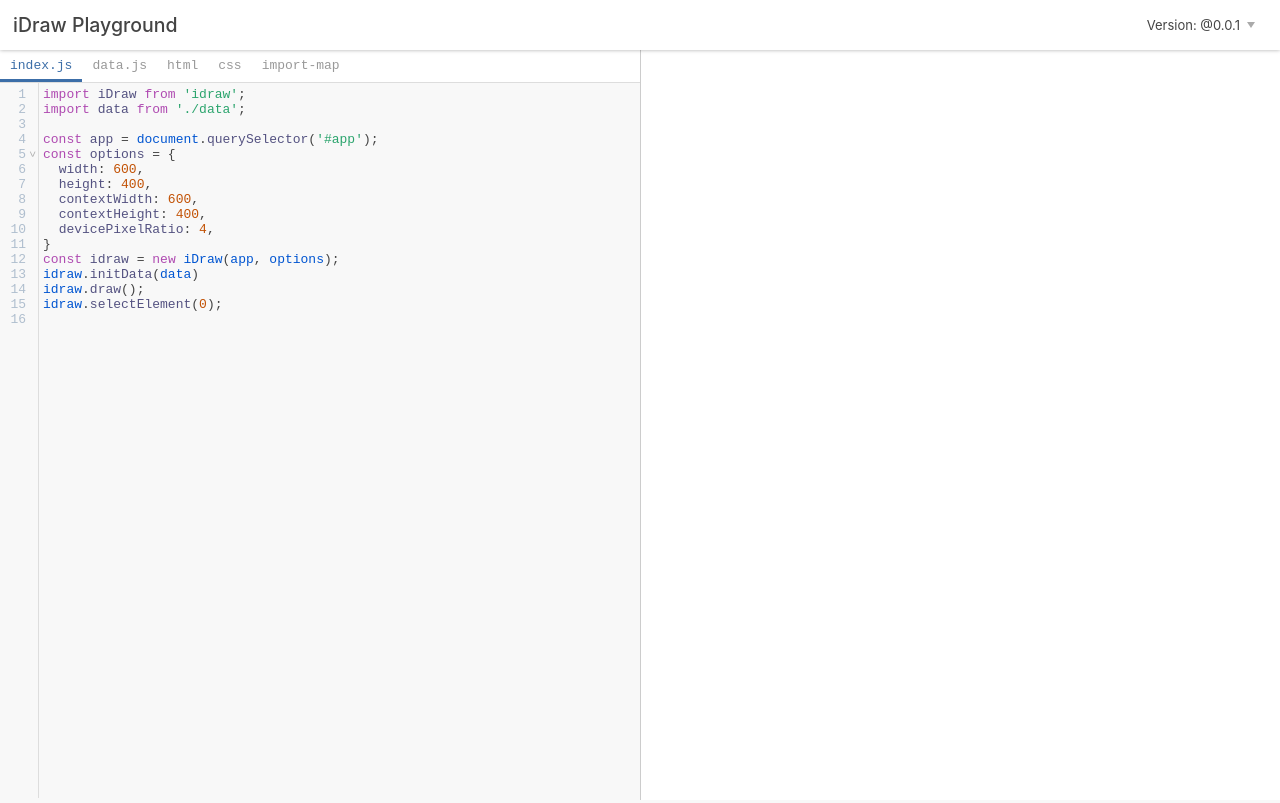
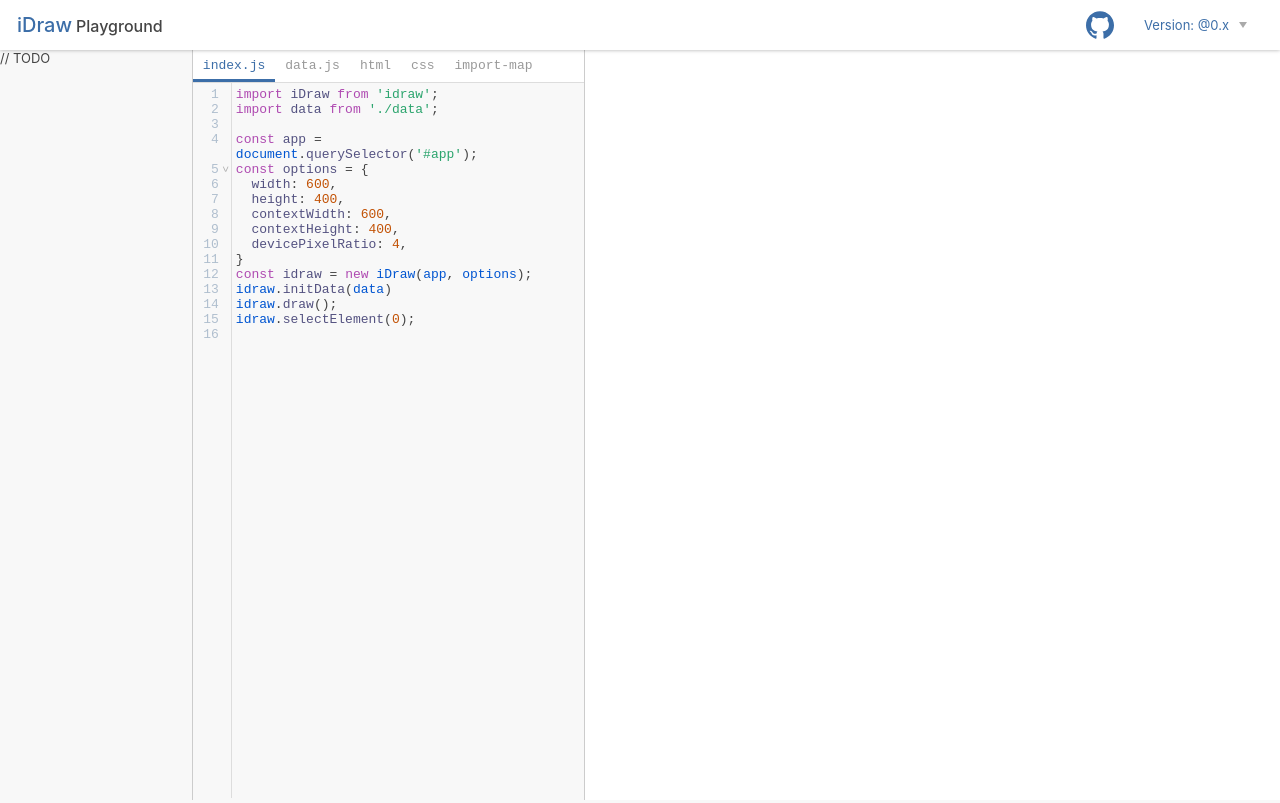
Before and after one commit to idrawjs/playground, a Vue app: page / in a window 1280 px wide. Built offline with nearby package versions, Linux system fonts and the light colour scheme.

Commit message:
feat: update layout

```diff
--- a/src/app.vue
+++ b/src/app.vue
@@ -1,14 +1,24 @@
 <template>
   <Nav />
   <div class="container">
-    <Box>
+    <Box :defaultSplit="15">
       <template #left>
-        <Editor />
+        <div>
+          // TODO
+        </div>
       </template>
       <template #right>
-        <Preview />
+        <Box :defaultSplit="36">
+          <template #left>
+            <Editor />
+          </template>
+          <template #right>
+            <Preview />
+          </template>
+        </Box>
       </template>
     </Box>
+
   </div>
 </template>
 
--- a/src/components/box.vue
+++ b/src/components/box.vue
@@ -21,21 +21,29 @@
   //implementation from Vue.js
   // MIT License https://github.com/vuejs/vue-next/blob/master/LICENSE
 
-import { ref, reactive, defineComponent } from 'vue'
+  import { ref, reactive, defineProps } from 'vue';
+
+  const props = defineProps({
+    defaultSplit: {
+      type: Number,
+      default: 50
+    },
+  });
+
+  const { defaultSplit } = props;
 
   const container = ref()
-
   const state = reactive({
     dragging: false,
-  split: 50
+    split: defaultSplit
   })
 
   function boundSplit() {
     const { split } = state
-  return split < 20
-    ? 20
-    : split > 80
-      ? 80
+    return split < 10
+      ? 10
+      : split > 90
+        ? 90
         : split
   }
 
--- a/src/components/nav.vue
+++ b/src/components/nav.vue
@@ -1,3 +1,32 @@
+<template>
+  <nav>
+    <h1>
+      <span class="text-important">iDraw</span>
+      <span class="text">Playground</span>
+    </h1>
+    <div class="links">
+
+      <a class="link-item"
+        target="_blank"
+        href="https://www.github.com/idrawjs/idraw"
+      >
+        <svg  viewBox="0 0 1024 1024" version="1.1" xmlns="http://www.w3.org/2000/svg" p-id="2396" width="100" height="100"><path d="M512 12.64c-282.752 0-512 229.216-512 512 0 226.208 146.72 418.144 350.144 485.824 25.6 4.736 35.008-11.104 35.008-24.64 0-12.192-0.48-52.544-0.704-95.328-142.464 30.976-172.512-60.416-172.512-60.416-23.296-59.168-56.832-74.912-56.832-74.912-46.464-31.776 3.52-31.136 3.52-31.136 51.392 3.616 78.464 52.768 78.464 52.768 45.664 78.272 119.776 55.648 148.992 42.56 4.576-33.088 17.856-55.68 32.512-68.48-113.728-12.928-233.28-56.864-233.28-253.024 0-55.904 20-101.568 52.768-137.44-5.312-12.896-22.848-64.96 4.96-135.488 0 0 43.008-13.76 140.832 52.48 40.832-11.36 84.64-17.024 128.16-17.248 43.488 0.192 87.328 5.888 128.256 17.248 97.728-66.24 140.64-52.48 140.64-52.48 27.872 70.528 10.336 122.592 5.024 135.488 32.832 35.84 52.704 81.536 52.704 137.44 0 196.64-119.776 239.936-233.792 252.64 18.368 15.904 34.72 47.04 34.72 94.816 0 68.512-0.608 123.648-0.608 140.512 0 13.632 9.216 29.6 35.168 24.576 203.328-67.776 349.856-259.616 349.856-485.76 0-282.784-229.248-512-512-512z" fill="#3c6ea8"></path></svg>
+      </a>
+
+      <div class="version-selector" @click.stop>
+        <span class="active-version" @click="toggle">
+          Version: {{ activeVersion }}
+        </span>
+        <ul class="versions" :class="{ expanded }">
+          <li>
+            <a>v0.x</a>
+          </li>
+        </ul>
+      </div>
+
+    </div>
+  </nav>
+</template>
 
 <script setup lang="ts">
 // Playground implementation from Vue.js
@@ -5,7 +34,7 @@
 
 import { ref, onMounted } from 'vue'
 
-const activeVersion = ref(`@0.0.1`)
+const activeVersion = ref(`@0.x`)
 const expanded = ref(false)
 
 async function toggle() {
@@ -18,30 +47,7 @@
 })
 </script>
 
-<template>
-  <nav>
-    <h1>
-      <span>iDraw Playground</span>
-    </h1>
-    <div class="links">
-      <div class="version" @click.stop>
-        <span class="active-version" @click="toggle">
-          Version: {{ activeVersion }}
-        </span>
-        <ul class="versions" :class="{ expanded }">
-
-          <li>
-            <a>v0.0.1</a>
-            <a>v0.0.2</a>
-            <a>v0.0.3</a>
-          </li>
-        </ul>
-      </div>
-    </div>
-  </nav>
-</template>
-
-<style>
+<style scoped>
 nav {
   height: var(--nav-height);
   box-sizing: border-box;
@@ -70,6 +76,15 @@
   top: -2px;
 }
 
+h1 .text-important {
+  margin: 0 4px;
+  color: var(--color-branding);
+  font-size: 20px;
+}
+h1 .text {
+  font-size: 16px;
+}
+
 @media (max-width: 480px) {
   h1 span {
     display: none;
@@ -80,9 +95,9 @@
   display: flex;
 }
 
-.version {
+.version-selector {
   display: inline-block;
-  margin-right: 12px;
+  margin: 0 20px;
   position: relative;
 }
 
@@ -92,7 +107,8 @@
   display: inline-block;
   vertical-align: middle;
   line-height: var(--nav-height);
-  padding-right: 15px;
+  padding-right: 18px;
+  color: var(--color-branding);
 }
 
 .active-version:after {
@@ -143,4 +159,15 @@
   display: block;
 }
 
+.link-item {
+  margin: 0 10px;
+  display: flex;
+  justify-content: center;
+  align-items: center;
+  cursor: pointer;
+}
+.link-item svg {
+  width: 28px;
+}
+
 </style>
```
Also changed, not shown: src/constant/demo-list.ts (added, +133 -0 lines). Lines whose indentation alone changed are shown as unchanged.
